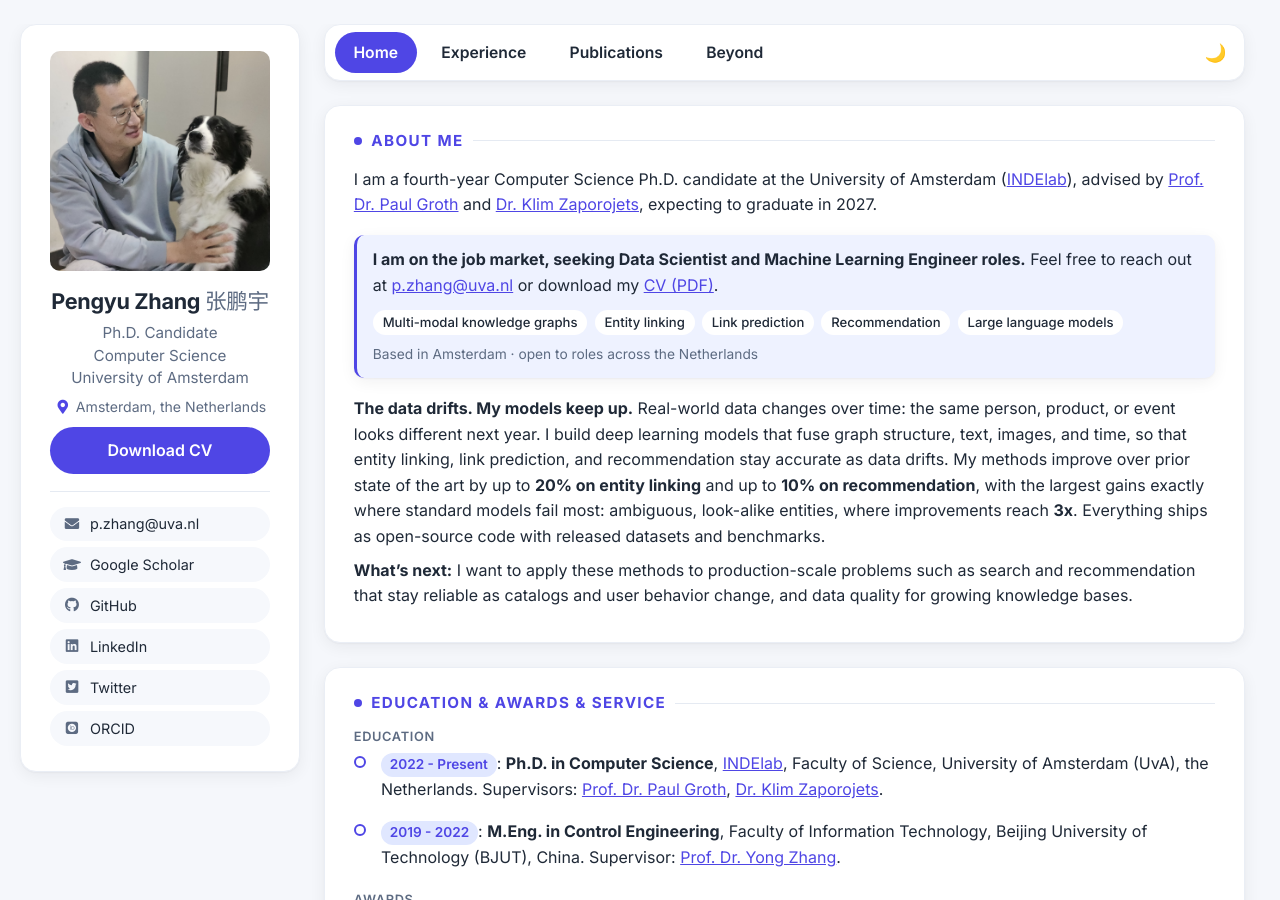
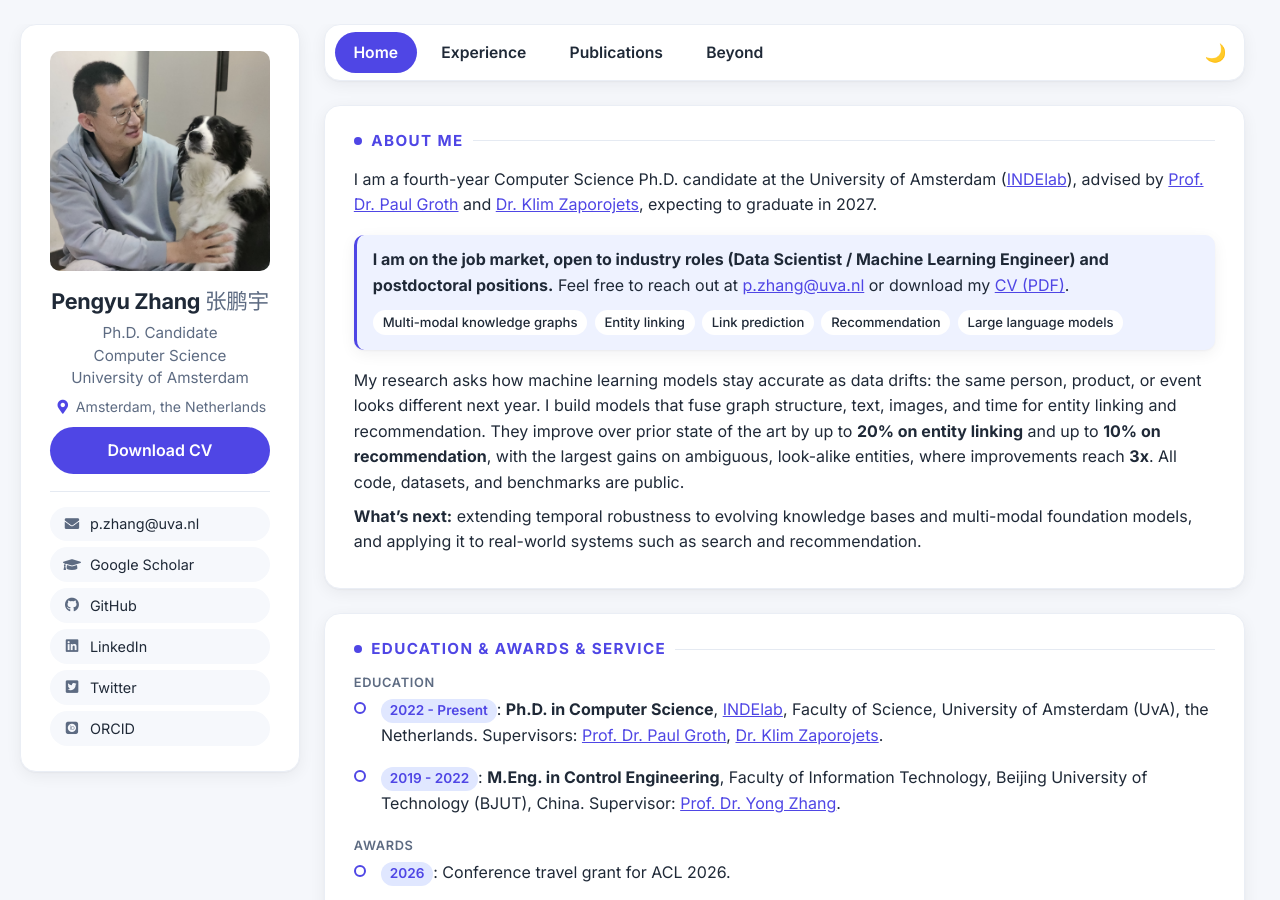
Before and after one commit to pengyu-zhang/pengyu-zhang.github.io, a Jekyll site: the page built from _pages/about.md, in a window 1280 px wide and 900 px high. Built offline with Jekyll 4.4.1, drawn with Linux system fonts in a browser that asks for light colours; some web fonts are replaced.

Commit message:
Reposition About Me for both industry and postdoc markets
Dual-track job-market statement, research-statement voice, neutral
meta description, new tagline synced to og-card (?v=3).

Co-Authored-By: Claude Fable 5 <noreply@anthropic.com>

```diff
--- a/_config.yml
+++ b/_config.yml
@@ -7,7 +7,7 @@
 
 # Site Settings
 title                    : "Pengyu Zhang"
-description              : "The data drifts. My models keep up."
+description              : "Machine learning that stays accurate as data drifts."
 url                      : "https://pengyu-zhang.github.io"
 repository               : "pengyu-zhang/pengyu-zhang.github.io"
 google_scholar_stats_use_cdn : false
--- a/_includes/seo.html
+++ b/_includes/seo.html
@@ -45,11 +45,11 @@
 {% endif %}
 
 {% if seo_url %}
-  <meta property="og:image" content="{{ seo_url }}/images/og-card.png?v=2">
+  <meta property="og:image" content="{{ seo_url }}/images/og-card.png?v=3">
   <meta property="og:image:width" content="1200">
   <meta property="og:image:height" content="630">
   <meta name="twitter:card" content="summary_large_image">
-  <meta name="twitter:image" content="{{ seo_url }}/images/og-card.png?v=2">
+  <meta name="twitter:image" content="{{ seo_url }}/images/og-card.png?v=3">
 {% endif %}
 
 {% if site.twitter.username %}
--- a/_pages/about.md
+++ b/_pages/about.md
@@ -3,7 +3,7 @@ permalink: /
 title: ""
 seo_title: "Pengyu Zhang | Ph.D. Candidate in Computer Science, University of Amsterdam"
 excerpt: ""
-description: "Fourth-year Computer Science Ph.D. candidate at the University of Amsterdam, building deep learning models that fuse graph structure, text, images, and time to keep entity linking, link prediction, and recommendation accurate as data drifts. On the job market for Data Scientist and Machine Learning Engineer roles."
+description: "Fourth-year Computer Science Ph.D. candidate at the University of Amsterdam, building deep learning models that fuse graph structure, text, images, and time to keep entity linking, link prediction, and recommendation accurate as data drifts. On the job market for industry and postdoctoral positions."
 author_profile: true
 redirect_from:
   - /about/
--- a/_pages/includes/intro.md
+++ b/_pages/includes/intro.md
@@ -3,7 +3,7 @@
 I am a fourth-year Computer Science Ph.D. candidate at the University of Amsterdam ([INDElab](https://indelab.org/)), advised by [Prof. Dr. Paul Groth](https://pgroth.com) and [Dr. Klim Zaporojets](https://klimzaporojets.github.io/), expecting to graduate in 2027.
 
 <div class="job-callout" markdown="1">
-**I am on the job market, seeking Data Scientist and Machine Learning Engineer roles.** Feel free to reach out at [p.zhang@uva.nl](mailto:p.zhang@uva.nl) or download my [CV&nbsp;(PDF)](/pdf/CV.pdf).
+**I am on the job market, open to industry roles (Data Scientist / Machine Learning Engineer) and postdoctoral positions.** Feel free to reach out at [p.zhang@uva.nl](mailto:p.zhang@uva.nl) or download my [CV&nbsp;(PDF)](/pdf/CV.pdf).
 <ul class="skill-chips intro-chips">
   <li>Multi-modal knowledge graphs</li>
   <li>Entity linking</li>
@@ -11,9 +11,8 @@ I am a fourth-year Computer Science Ph.D. candidate at the University of Amsterd
   <li>Recommendation</li>
   <li>Large language models</li>
 </ul>
-<span class="job-callout__meta">Based in Amsterdam · open to roles across the Netherlands</span>
 </div>
 
-**The data drifts. My models keep up.** Real-world data changes over time: the same person, product, or event looks different next year. I build deep learning models that fuse graph structure, text, images, and time, so that entity linking, link prediction, and recommendation stay accurate as data drifts. My methods improve over prior state of the art by up to **20% on entity linking** and up to **10% on recommendation**, with the largest gains exactly where standard models fail most: ambiguous, look-alike entities, where improvements reach **3x**. Everything ships as open-source code with released datasets and benchmarks.
+My research asks how machine learning models stay accurate as data drifts: the same person, product, or event looks different next year. I build models that fuse graph structure, text, images, and time for entity linking and recommendation. They improve over prior state of the art by up to **20% on entity linking** and up to **10% on recommendation**, with the largest gains on ambiguous, look-alike entities, where improvements reach **3x**. All code, datasets, and benchmarks are public.
 
-**What's next:** I want to apply these methods to production-scale problems such as search and recommendation that stay reliable as catalogs and user behavior change, and data quality for growing knowledge bases.
+**What's next:** extending temporal robustness to evolving knowledge bases and multi-modal foundation models, and applying it to real-world systems such as search and recommendation.
```
Also changed, not shown: images/og-card.png.
